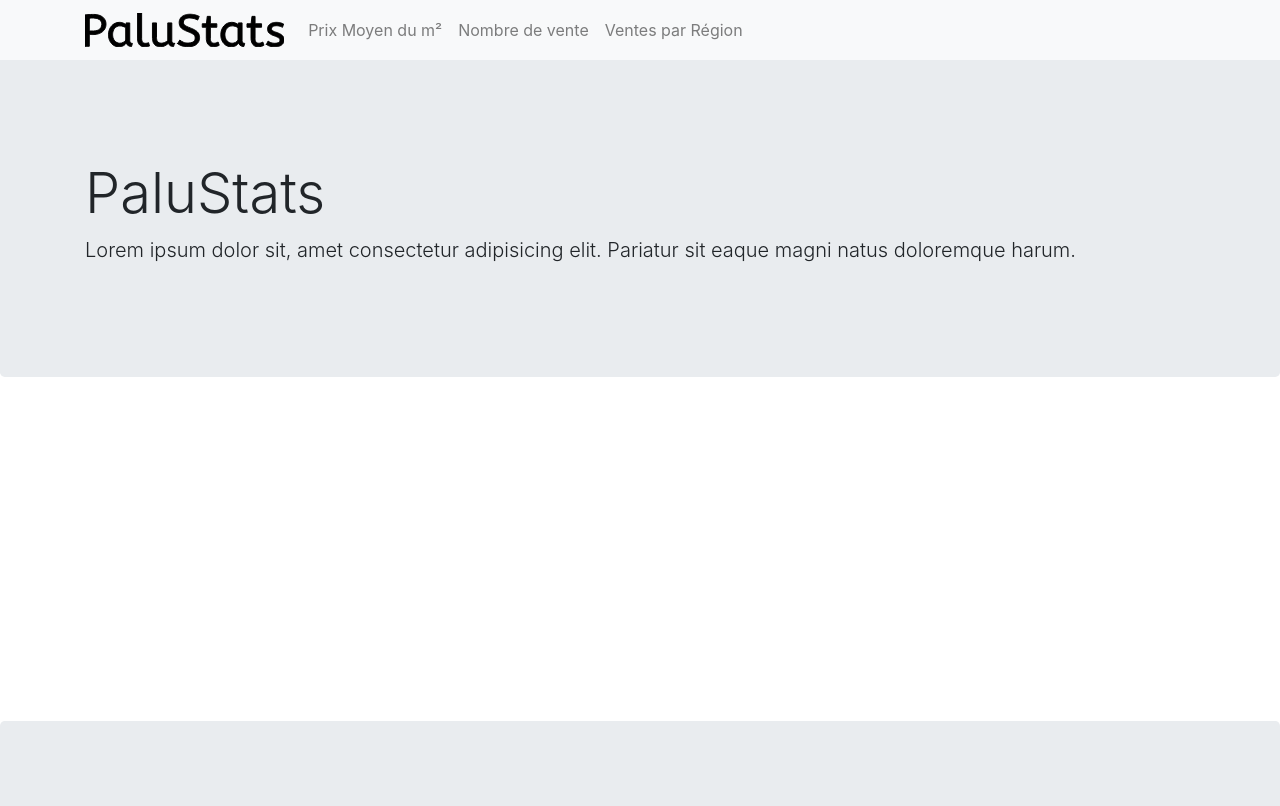
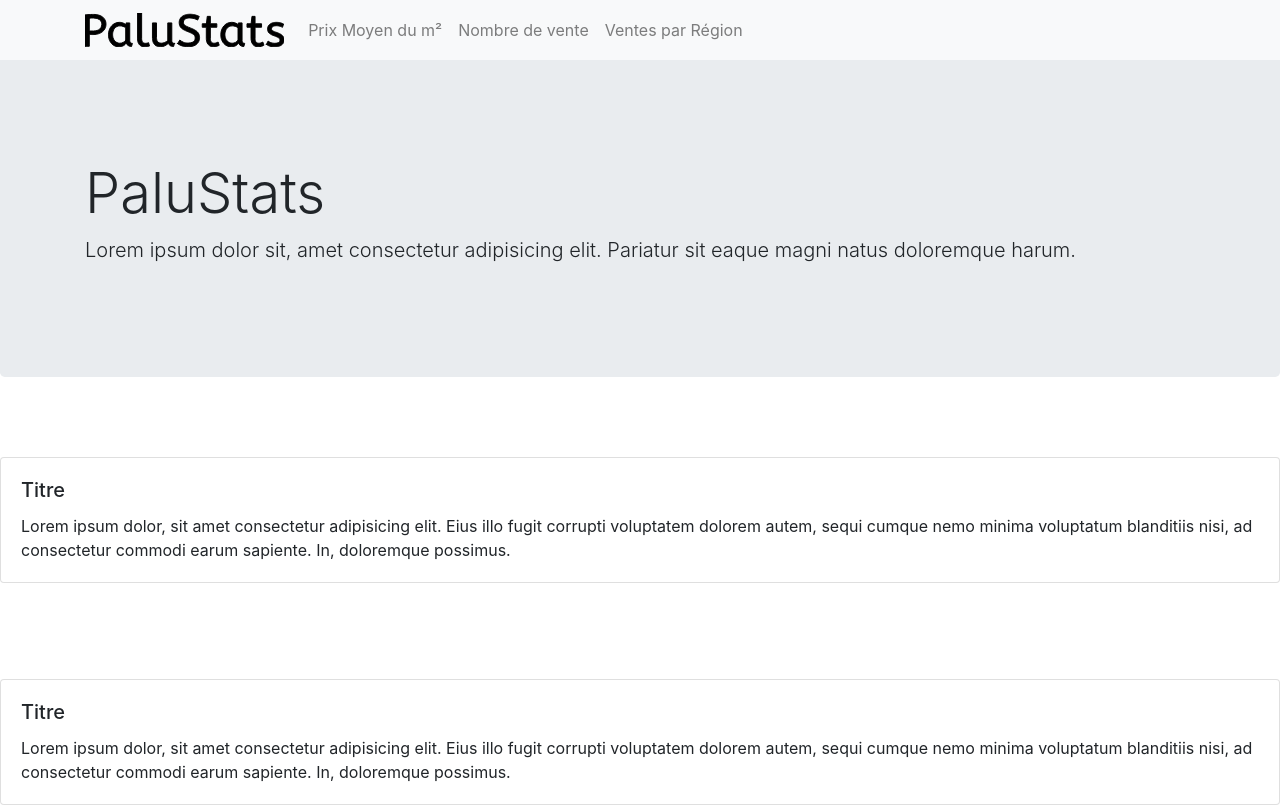
Before and after one commit to DeadMeon/TP-Web-FullStack-Lab, a Next.js app in the folder pwa/: page / in a window 1280 px wide. Shown: the top 806 px of the page. Built offline with nearby package versions, Linux system fonts and the light colour scheme.

Commit message:
Ajout d'une Card de react-bootstrap

```diff
--- a/pwa/components/CardComponent.tsx
+++ b/pwa/components/CardComponent.tsx
@@ -1,7 +1,15 @@
 import React, { Component } from "react";
+import { Card } from "react-bootstrap";
 
 export default class CardComponent extends Component {
     render() {
-        return <div></div>
+        return <Card>
+            <Card.Body>
+                <Card.Title>Titre</Card.Title>
+                <Card.Text>
+                    Lorem ipsum dolor, sit amet consectetur adipisicing elit. Eius illo fugit corrupti voluptatem dolorem autem, sequi cumque nemo minima voluptatum blanditiis nisi, ad consectetur commodi earum sapiente. In, doloremque possimus.
+                </Card.Text>
+            </Card.Body>
+        </Card>
     }
 }
```
